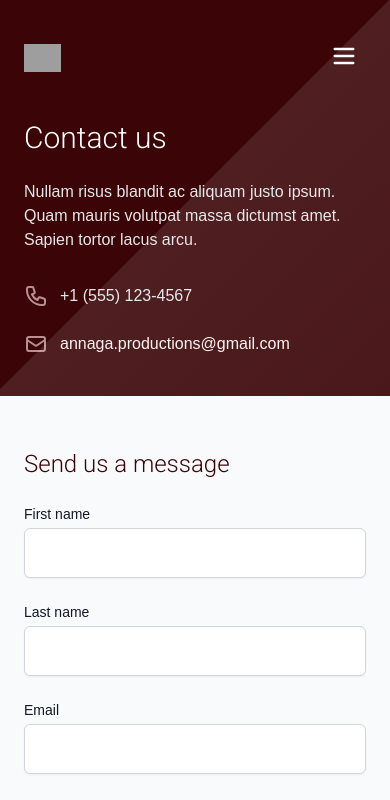
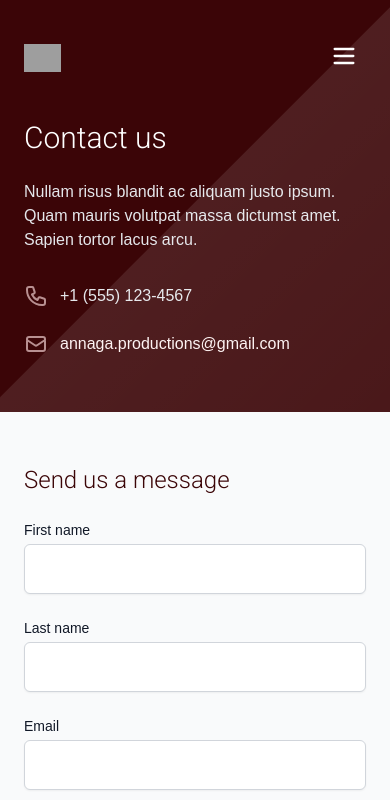
Before and after one commit to andrewkess/annaga-nextjs-contentful-blog-nov-2021, a Next.js app: page /contact in a window 390 px wide. Shown: the top 800 px of the page. Built offline with nearby package versions, Linux system fonts and the light colour scheme; grey boxes are pictures that could not be loaded.

Commit message:
test mobile

```diff
--- a/components/contact.js
+++ b/components/contact.js
@@ -20,7 +20,7 @@ export default function Contact() {
 
           <div className="grid grid-cols-1 lg:grid-cols-3">
             {/* Contact information */}
-            <div className="relative overflow-hidden bg-main-primary py-10 px-6 sm:px-12 xl:p-14">
+            <div className="relative overflow-hidden bg-main-primary py-10 px-6 sm:px-12 xl:p-14 pb-14 sm:pb-16">
               <div className="absolute inset-0 pointer-events-none sm:hidden" aria-hidden="true">
                 <svg
                   className="absolute inset-0 w-full h-full"
```
